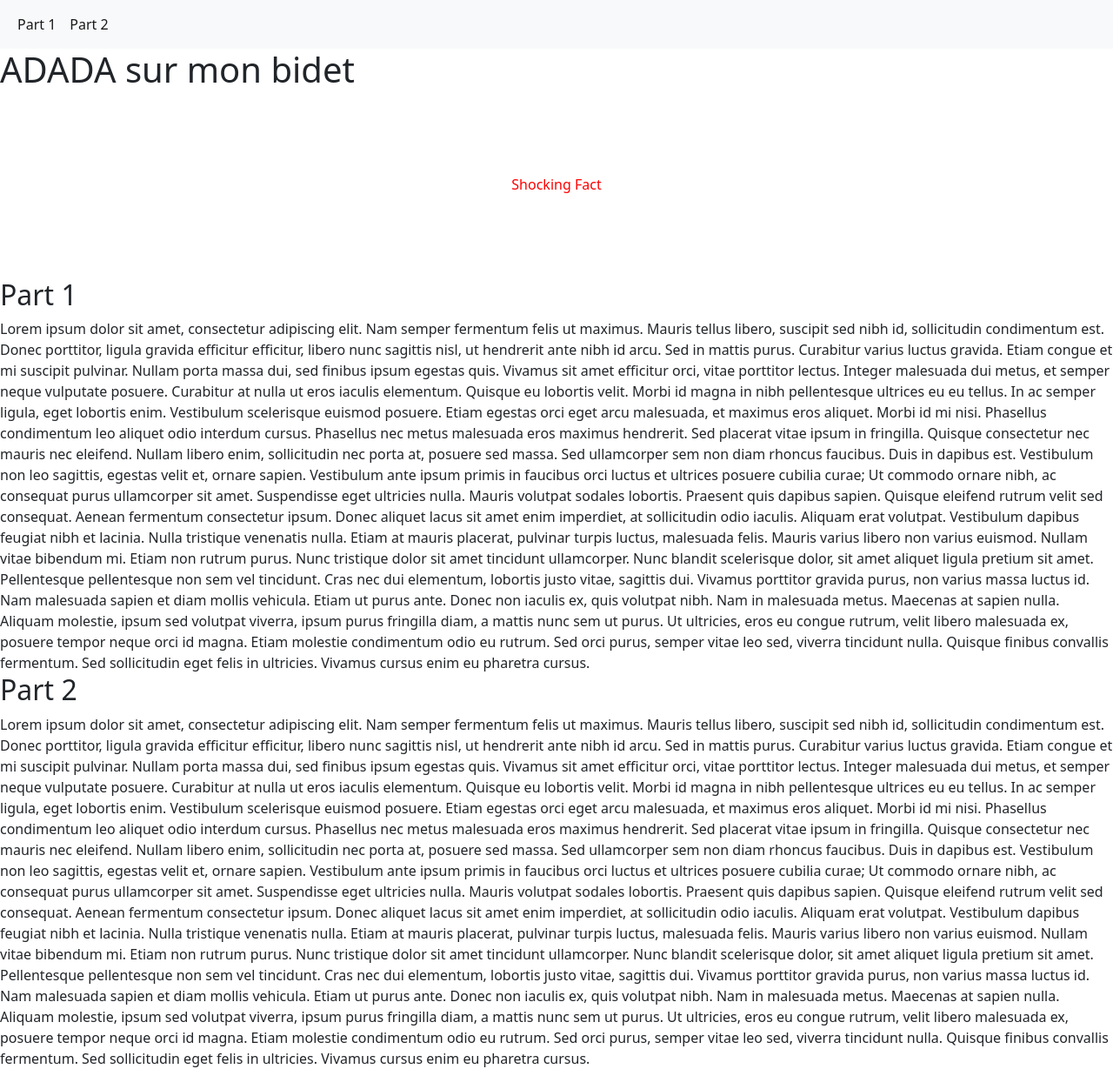
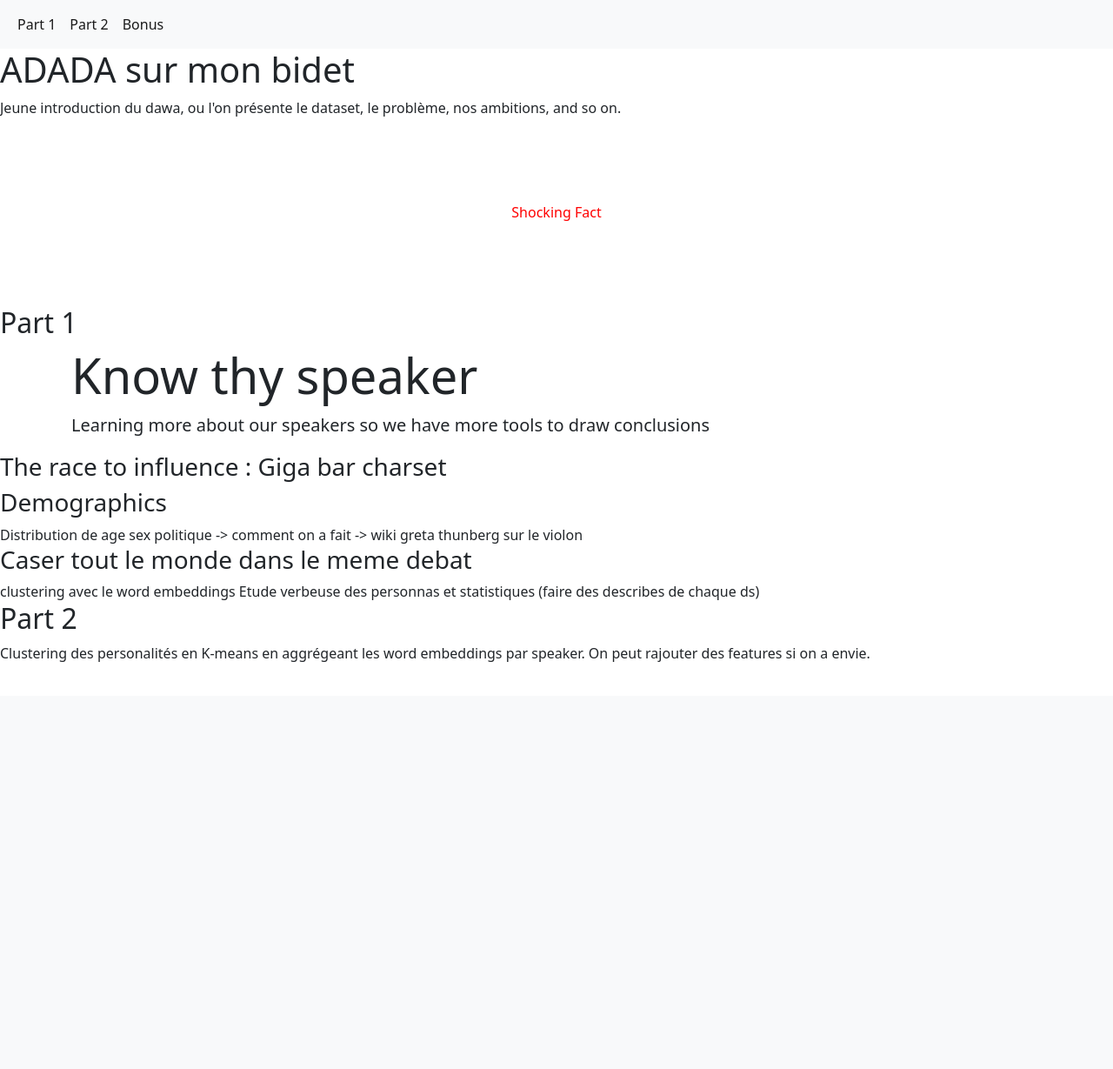
Before and after one commit to epfl-ada/ada-2021-project-adada-sur-mon-bidet, a Flask app: page / in a window 1280 px wide. Shown: the whole page at 87% size. After the commit the page ends 761 px from the top, so only its background shows below. Run offline with Flask 2, Linux system fonts and the light colour scheme.

Commit message:
sync avant dodo : debut de template

```diff
--- a/web/adada.py
+++ b/web/adada.py
@@ -4,3 +4,12 @@ app = Flask(__name__)
 @app.route("/")
 def index():
      return render_template("index.html")
+
+@app.route("/bonus", methods=["GET","POST"])
+def bonus():
+
+
+
+
+
+    return render_template("bonus.html", original="test1", found = "test2")
--- a/web/templates/index.html
+++ b/web/templates/index.html
@@ -30,40 +30,59 @@
             <li class="nav-item">
               <a class ="nav-link active" href="#" onClick="$('#part2').scrollIntoView();">Part 2</a>
             </li>
+            <li class="nav-item">
+                <a class ="nav-link active" href="/bonus" >Bonus</a>
+            </li>
         </ul>
     </div>
 </nav>
 
 
 <h1 id="home">ADADA sur mon bidet</h1>
+
+<div>Jeune introduction du dawa, ou l'on présente le dataset, le problème, nos ambitions, and so on.</div>
+
+
+
 <div class="px-4 py-5 my-5 text-center">
     <span class="wow">Shocking Fact</span>
 </div>
-<h2 id="part1">Part 1</h2>
+<h2 id="Building personnas">Part 1</h2>
 
 
-Lorem ipsum dolor sit amet, consectetur adipiscing elit. Nam semper fermentum felis ut maximus. Mauris tellus libero, suscipit sed nibh id, sollicitudin condimentum est. Donec porttitor, ligula gravida efficitur efficitur, libero nunc sagittis nisl, ut hendrerit ante nibh id arcu. Sed in mattis purus. Curabitur varius luctus gravida. Etiam congue et mi suscipit pulvinar. Nullam porta massa dui, sed finibus ipsum egestas quis. Vivamus sit amet efficitur orci, vitae porttitor lectus. Integer malesuada dui metus, et semper neque vulputate posuere.
-
-Curabitur at nulla ut eros iaculis elementum. Quisque eu lobortis velit. Morbi id magna in nibh pellentesque ultrices eu eu tellus. In ac semper ligula, eget lobortis enim. Vestibulum scelerisque euismod posuere. Etiam egestas orci eget arcu malesuada, et maximus eros aliquet. Morbi id mi nisi. Phasellus condimentum leo aliquet odio interdum cursus. Phasellus nec metus malesuada eros maximus hendrerit. Sed placerat vitae ipsum in fringilla. Quisque consectetur nec mauris nec eleifend.
-
-Nullam libero enim, sollicitudin nec porta at, posuere sed massa. Sed ullamcorper sem non diam rhoncus faucibus. Duis in dapibus est. Vestibulum non leo sagittis, egestas velit et, ornare sapien. Vestibulum ante ipsum primis in faucibus orci luctus et ultrices posuere cubilia curae; Ut commodo ornare nibh, ac consequat purus ullamcorper sit amet. Suspendisse eget ultricies nulla. Mauris volutpat sodales lobortis. Praesent quis dapibus sapien. Quisque eleifend rutrum velit sed consequat. Aenean fermentum consectetur ipsum. Donec aliquet lacus sit amet enim imperdiet, at sollicitudin odio iaculis. Aliquam erat volutpat.
-
-Vestibulum dapibus feugiat nibh et lacinia. Nulla tristique venenatis nulla. Etiam at mauris placerat, pulvinar turpis luctus, malesuada felis. Mauris varius libero non varius euismod. Nullam vitae bibendum mi. Etiam non rutrum purus. Nunc tristique dolor sit amet tincidunt ullamcorper. Nunc blandit scelerisque dolor, sit amet aliquet ligula pretium sit amet. Pellentesque pellentesque non sem vel tincidunt.
-
-Cras nec dui elementum, lobortis justo vitae, sagittis dui. Vivamus porttitor gravida purus, non varius massa luctus id. Nam malesuada sapien et diam mollis vehicula. Etiam ut purus ante. Donec non iaculis ex, quis volutpat nibh. Nam in malesuada metus. Maecenas at sapien nulla. Aliquam molestie, ipsum sed volutpat viverra, ipsum purus fringilla diam, a mattis nunc sem ut purus. Ut ultricies, eros eu congue rutrum, velit libero malesuada ex, posuere tempor neque orci id magna. Etiam molestie condimentum odio eu rutrum. Sed orci purus, semper vitae leo sed, viverra tincidunt nulla. Quisque finibus convallis fermentum. Sed sollicitudin eget felis in ultricies. Vivamus cursus enim eu pharetra cursus.
-
-<h2 id="part2">Part 2</h2>
 
 
-Lorem ipsum dolor sit amet, consectetur adipiscing elit. Nam semper fermentum felis ut maximus. Mauris tellus libero, suscipit sed nibh id, sollicitudin condimentum est. Donec porttitor, ligula gravida efficitur efficitur, libero nunc sagittis nisl, ut hendrerit ante nibh id arcu. Sed in mattis purus. Curabitur varius luctus gravida. Etiam congue et mi suscipit pulvinar. Nullam porta massa dui, sed finibus ipsum egestas quis. Vivamus sit amet efficitur orci, vitae porttitor lectus. Integer malesuada dui metus, et semper neque vulputate posuere.
+<div class="jumbotron jumbotron-fluid">
+    <div class="container">
+        <h1 class="display-4">Know thy speaker</h1>
+        <p class="lead">Learning more about our speakers so we have more tools to draw conclusions </p>
+    </div>
+</div>
 
-Curabitur at nulla ut eros iaculis elementum. Quisque eu lobortis velit. Morbi id magna in nibh pellentesque ultrices eu eu tellus. In ac semper ligula, eget lobortis enim. Vestibulum scelerisque euismod posuere. Etiam egestas orci eget arcu malesuada, et maximus eros aliquet. Morbi id mi nisi. Phasellus condimentum leo aliquet odio interdum cursus. Phasellus nec metus malesuada eros maximus hendrerit. Sed placerat vitae ipsum in fringilla. Quisque consectetur nec mauris nec eleifend.
+<h3>The race to influence : Giga bar charset</h3>
 
-Nullam libero enim, sollicitudin nec porta at, posuere sed massa. Sed ullamcorper sem non diam rhoncus faucibus. Duis in dapibus est. Vestibulum non leo sagittis, egestas velit et, ornare sapien. Vestibulum ante ipsum primis in faucibus orci luctus et ultrices posuere cubilia curae; Ut commodo ornare nibh, ac consequat purus ullamcorper sit amet. Suspendisse eget ultricies nulla. Mauris volutpat sodales lobortis. Praesent quis dapibus sapien. Quisque eleifend rutrum velit sed consequat. Aenean fermentum consectetur ipsum. Donec aliquet lacus sit amet enim imperdiet, at sollicitudin odio iaculis. Aliquam erat volutpat.
 
-Vestibulum dapibus feugiat nibh et lacinia. Nulla tristique venenatis nulla. Etiam at mauris placerat, pulvinar turpis luctus, malesuada felis. Mauris varius libero non varius euismod. Nullam vitae bibendum mi. Etiam non rutrum purus. Nunc tristique dolor sit amet tincidunt ullamcorper. Nunc blandit scelerisque dolor, sit amet aliquet ligula pretium sit amet. Pellentesque pellentesque non sem vel tincidunt.
+<h3>Demographics</h3>
 
-Cras nec dui elementum, lobortis justo vitae, sagittis dui. Vivamus porttitor gravida purus, non varius massa luctus id. Nam malesuada sapien et diam mollis vehicula. Etiam ut purus ante. Donec non iaculis ex, quis volutpat nibh. Nam in malesuada metus. Maecenas at sapien nulla. Aliquam molestie, ipsum sed volutpat viverra, ipsum purus fringilla diam, a mattis nunc sem ut purus. Ut ultricies, eros eu congue rutrum, velit libero malesuada ex, posuere tempor neque orci id magna. Etiam molestie condimentum odio eu rutrum. Sed orci purus, semper vitae leo sed, viverra tincidunt nulla. Quisque finibus convallis fermentum. Sed sollicitudin eget felis in ultricies. Vivamus cursus enim eu pharetra cursus.
+Distribution de age sex politique -> comment on a fait -> wiki
+greta thunberg sur le violon
+
+<h3>Caser tout le monde dans le meme debat</h3>
+
+
+clustering avec le word embeddings
+
+Etude verbeuse des personnas et statistiques (faire des describes de chaque ds)
+
+
+
+<h2 id="Polarization">Part 2</h2>
+
+Clustering des personalités en K-means en aggrégeant les word embeddings par speaker. On peut rajouter des features si on a envie.
+
+
+
+
 
    </body>
 </html>
```
Also changed, not shown: web/templates/bonus.html (added, +27 -0 lines).
